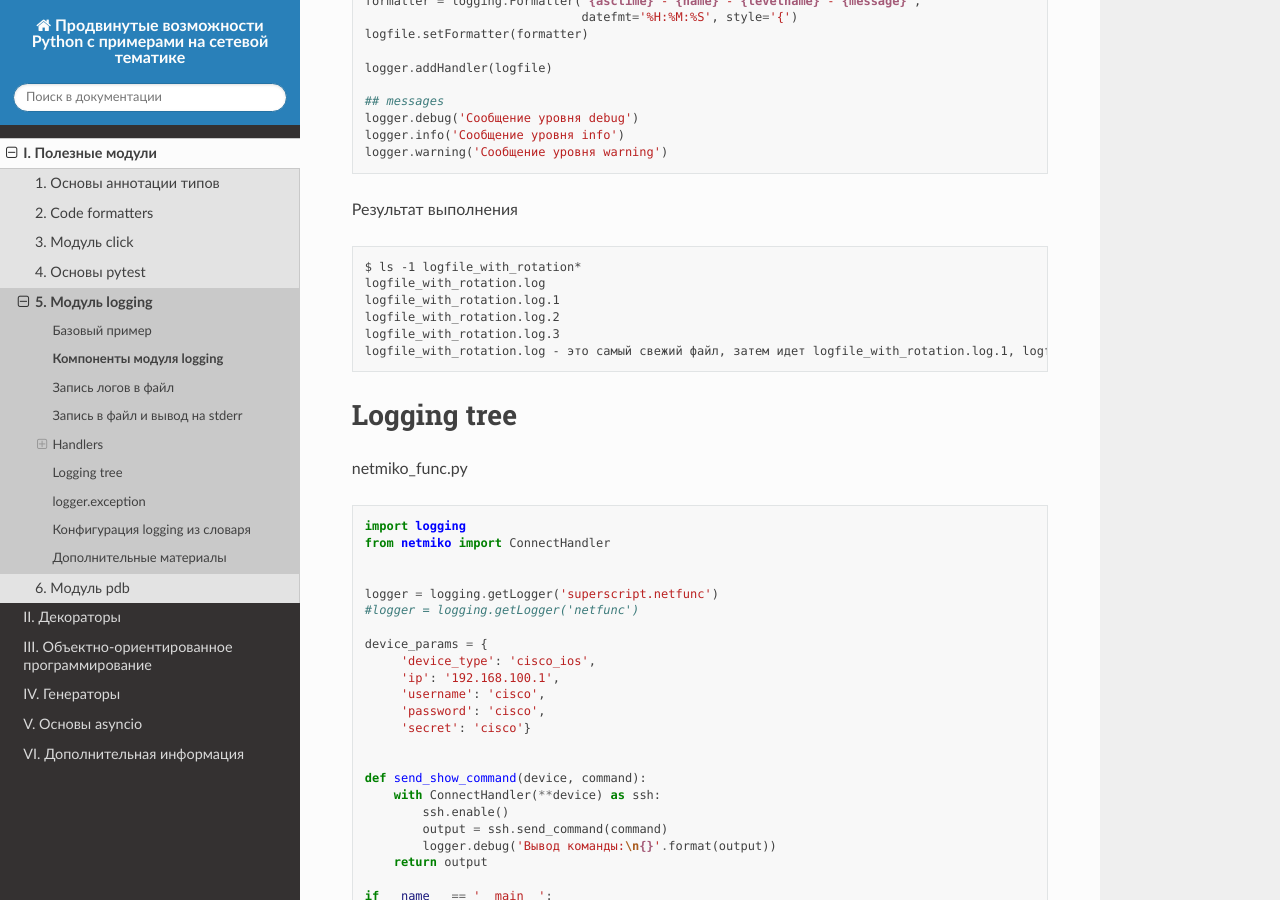
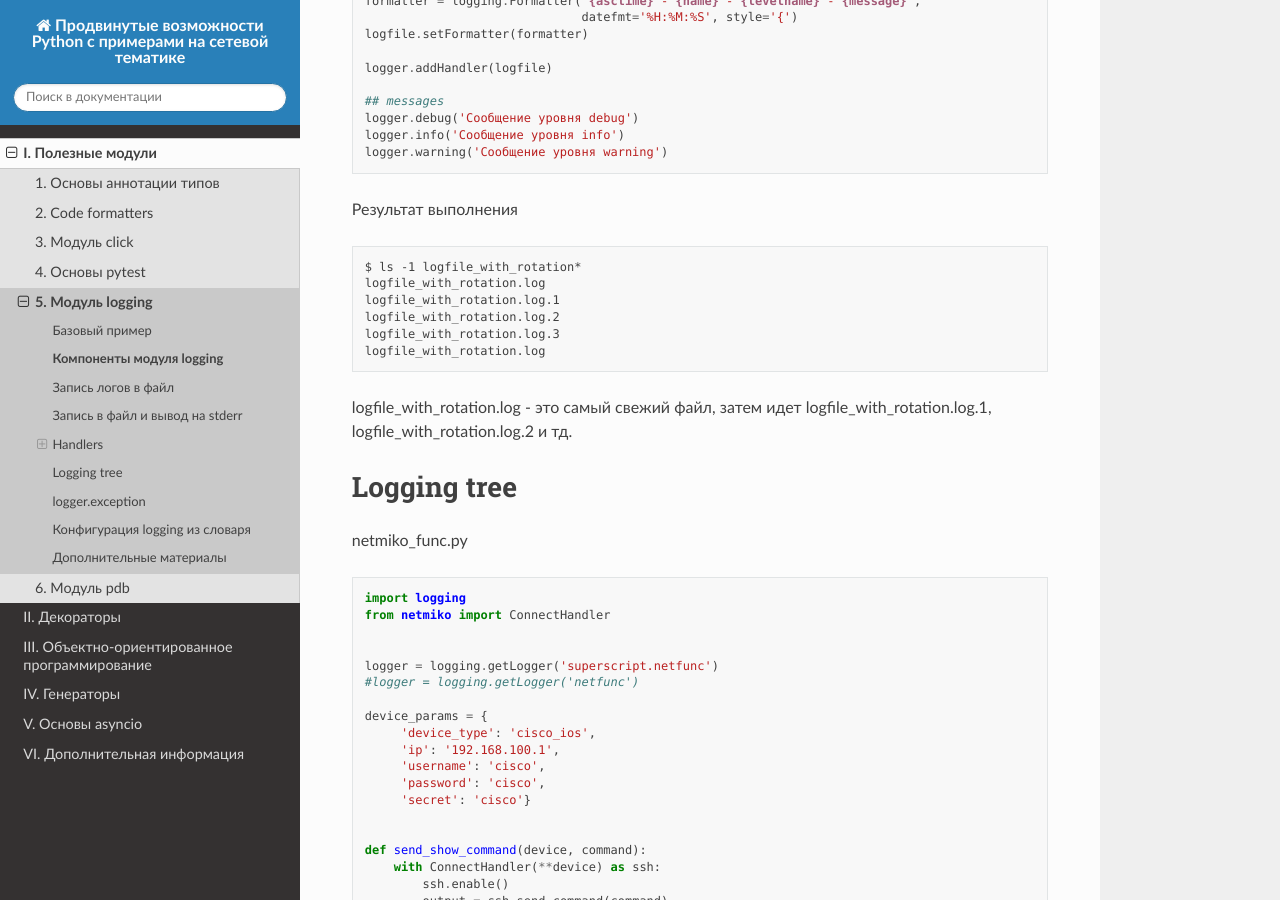
Before and after one commit to natenka/advpyneng-book, a Sphinx documentation site: the page built from docs/source/book/05_logging/components.rst, in a window 1280 px wide and 900 px high, scrolled down 3674 px. Built offline with Sphinx 7.4.7 and the Read the Docs theme 2.0.0, drawn with Linux system fonts in a browser that asks for light colours; pages that are not in the unit, such as notebooks, are missing from menus.

Commit message:
Правки RST синтаксиса

```diff
--- a/docs/source/book/05_logging/basics.rst
+++ b/docs/source/book/05_logging/basics.rst
@@ -16,6 +16,7 @@ logging_basic_1.py
 Log-файл
 
 ::
+
     DEBUG:root:Сообщение уровня debug
     INFO:root:Сообщение уровня info
     WARNING:root:Сообщение уровня warning
--- a/docs/source/book/05_logging/components.rst
+++ b/docs/source/book/05_logging/components.rst
@@ -231,7 +231,9 @@ logging_api_example_5_file_rotation.py
     logfile_with_rotation.log.1
     logfile_with_rotation.log.2
     logfile_with_rotation.log.3
-    logfile_with_rotation.log - это самый свежий файл, затем идет logfile_with_rotation.log.1, logfile_with_rotation.log.2 и тд.
+    logfile_with_rotation.log
+
+logfile_with_rotation.log - это самый свежий файл, затем идет logfile_with_rotation.log.1, logfile_with_rotation.log.2 и тд.
 
 
 Logging tree
```
